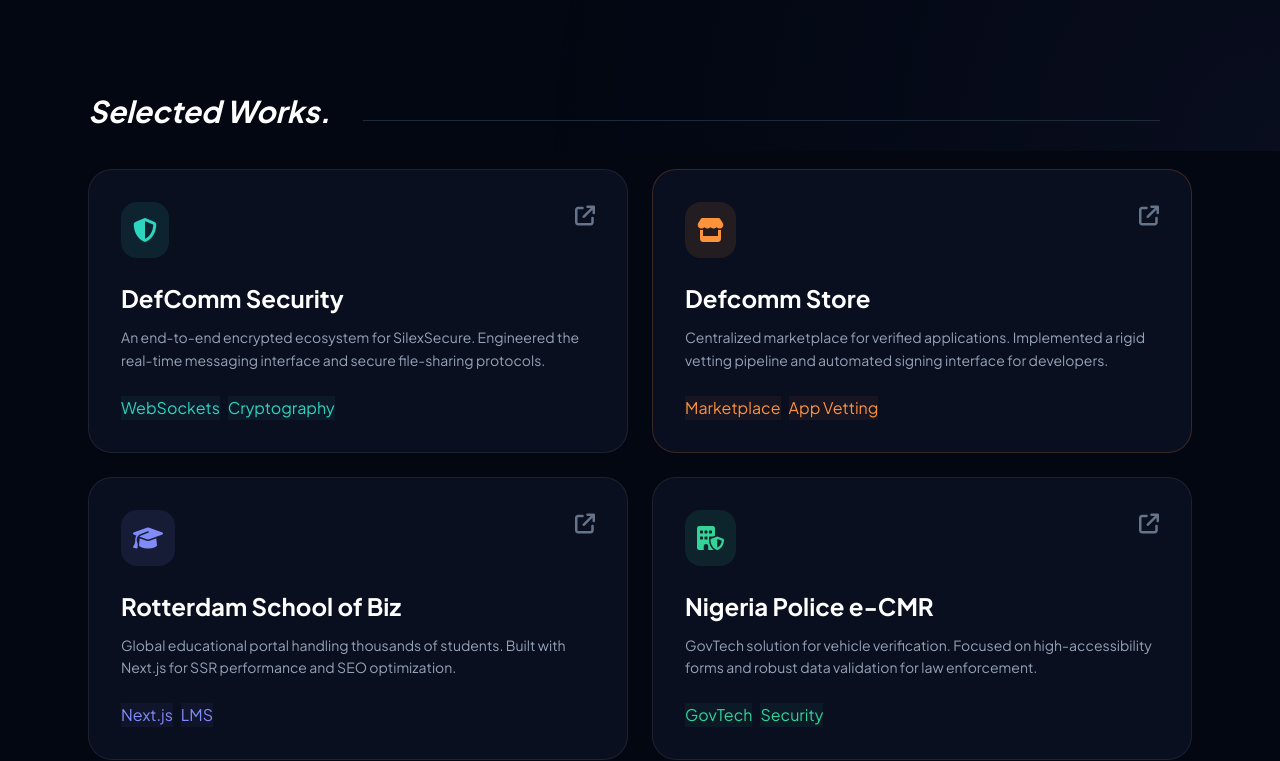
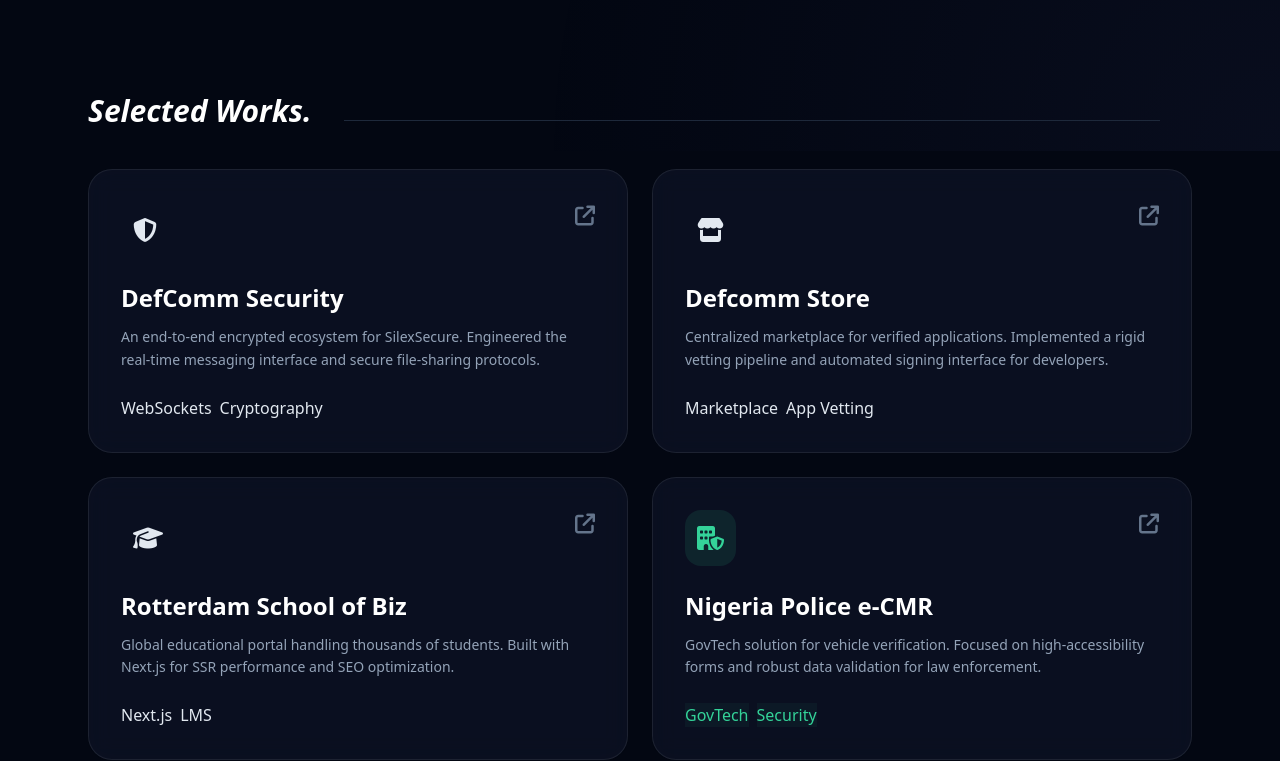
Before and after one commit to Megabyte-webdev/afowebdev.com, a plain HTML site: page index.html in a window 1280 px wide. Shown: the part 649-1410 px from the top of the page. Drawn offline with nearby package versions, Linux system fonts and the light colour scheme.

Commit message:
Update index.html

```diff
--- a/index.html
+++ b/index.html
@@ -12,26 +12,6 @@
     <link href="https://fonts.googleapis.com/css2?family=Plus+Jakarta+Sans:wght@300;400;500;600;700&family=JetBrains+Mono:wght@400;500&display=swap" rel="stylesheet">
 
     <link rel="stylesheet" href="https://cdnjs.cloudflare.com/ajax/libs/font-awesome/6.4.0/css/all.min.css">
-
-    <script>
-        tailwind.config = {
-            theme: {
-                extend: {
-                    fontFamily: {
-                        sans: ['Plus Jakarta Sans', 'sans-serif'],
-                        mono: ['JetBrains Mono', 'monospace'],
-                    },
-                    colors: {
-                        bgDark: '#030712',
-                        cardDark: '#0f172a',
-                        accentCyan: '#2dd4bf',
-                        accentPurple: '#818cf8',
-                        defcommStore: '#fb923c',
-                    }
-                }
-            }
-        }
-    </script>
 
     <style>
         body { background-color: #030712; }
```
